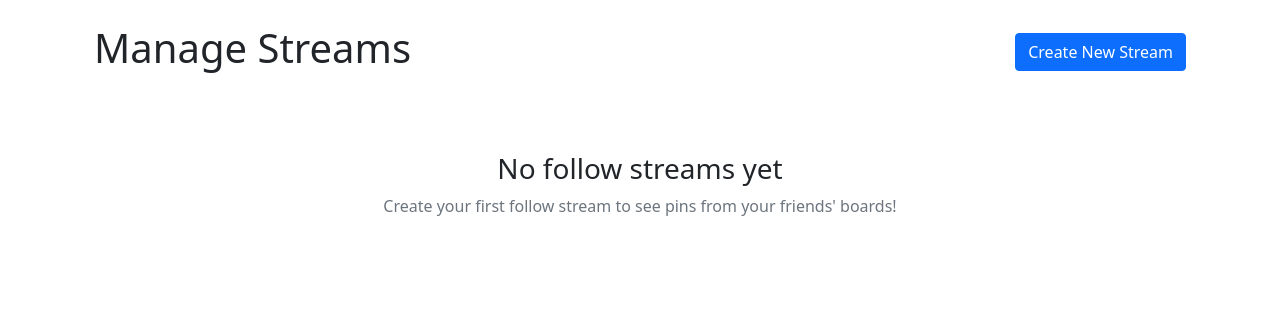
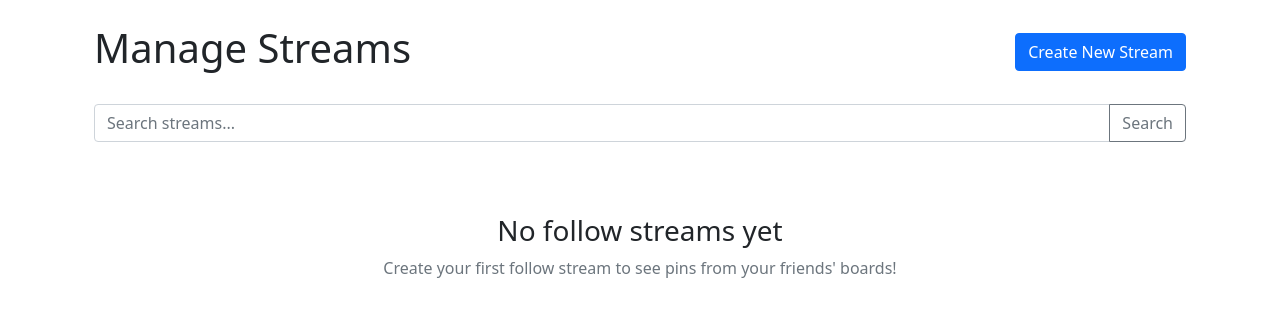
Before and after one commit to AranyaAryaman/pinterest, a Flask app: page /manage_streams in a window 1280 px wide. Shown: the part 56-373 px from the top of the page. Run offline with Flask 3, Linux system fonts and the light colour scheme; the visitor is signed in with stand-in values (Sample User, id 1); data that the repository does not hold is empty; some libraries are stand-ins or nearby versions.

Commit message:
Search on pinboards,streams

```diff
--- a/app.py
+++ b/app.py
@@ -809,26 +809,34 @@ def manage_pinboards():
         flash('Please login to manage your pinboards.', 'error')
         return redirect(url_for('login'))
 
+    search_query = request.args.get('search', '')
+
     conn = get_db_connection()
     cur = conn.cursor()
 
     try:
-        # Get user's pinboards
-        cur.execute('''
-            SELECT board_id, name, created_at
-            FROM Pinboards
-            WHERE user_id = %s
-            ORDER BY created_at DESC
-        ''', (session['user_id'],))
+        if search_query:
+            cur.execute('''
+                SELECT board_id, name, created_at
+                FROM Pinboards
+                WHERE user_id = %s AND name ILIKE %s
+                ORDER BY created_at DESC
+            ''', (session['user_id'], f'%{search_query}%'))
+        else:
+            cur.execute('''
+                SELECT board_id, name, created_at
+                FROM Pinboards
+                WHERE user_id = %s
+                ORDER BY created_at DESC
+            ''', (session['user_id'],))
 
-        # Convert tuples to dictionaries with named fields
         boards = [{
             'board_id': row[0],
             'name': row[1],
             'created_at': row[2]
         } for row in cur.fetchall()]
 
-        return render_template('manage_pinboards.html', boards=boards)
+        return render_template('manage_pinboards.html', boards=boards, search_query=search_query)
 
     finally:
         cur.close()
@@ -862,17 +870,27 @@ def manage_streams():
         flash('Please login to manage follow streams.', 'error')
         return redirect(url_for('login'))
 
+    search_query = request.args.get('search', '')
+
     conn = get_db_connection()
     cur = conn.cursor()
 
     try:
-        # Get user's follow streams
-        cur.execute('''
-            SELECT stream_id, name, created_at
-            FROM FollowStreams
-            WHERE user_id = %s
-            ORDER BY created_at DESC
-        ''', (session['user_id'],))
+        if search_query:
+            cur.execute('''
+                SELECT stream_id, name, created_at
+                FROM FollowStreams
+                WHERE user_id = %s AND name ILIKE %s
+                ORDER BY created_at DESC
+            ''', (session['user_id'], f'%{search_query}%'))
+        else:
+            cur.execute('''
+                SELECT stream_id, name, created_at
+                FROM FollowStreams
+                WHERE user_id = %s
+                ORDER BY created_at DESC
+            ''', (session['user_id'],))
+
         streams = [{'stream_id': row[0], 'name': row[1], 'created_at': row[2]} for row in cur.fetchall()]
 
         # Get friends and their boards
@@ -894,7 +912,7 @@ def manage_streams():
                 friends[user_id] = {'username': username, 'boards': []}
             friends[user_id]['boards'].append({'board_id': board_id, 'name': board_name})
 
-        return render_template('manage_streams.html', streams=streams, friends=friends.values())
+        return render_template('manage_streams.html', streams=streams, friends=friends.values(), search_query=search_query)
 
     finally:
         cur.close()
--- a/templates/manage_streams.html
+++ b/templates/manage_streams.html
@@ -10,6 +10,14 @@
             Create New Stream
         </button>
     </div>
+
+    <form method="GET" action="{{ url_for('manage_streams') }}" class="mb-4">
+        <div class="input-group">
+            <input type="text" name="search" class="form-control" placeholder="Search streams..." value="{{ search_query or '' }}">
+            <button class="btn btn-outline-secondary" type="submit">Search</button>
+        </div>
+    </form>
+
 
     {% if streams %}
     <div class="row">
```
Also changed, not shown: templates/manage_pinboards.html (+8 -0 lines).
